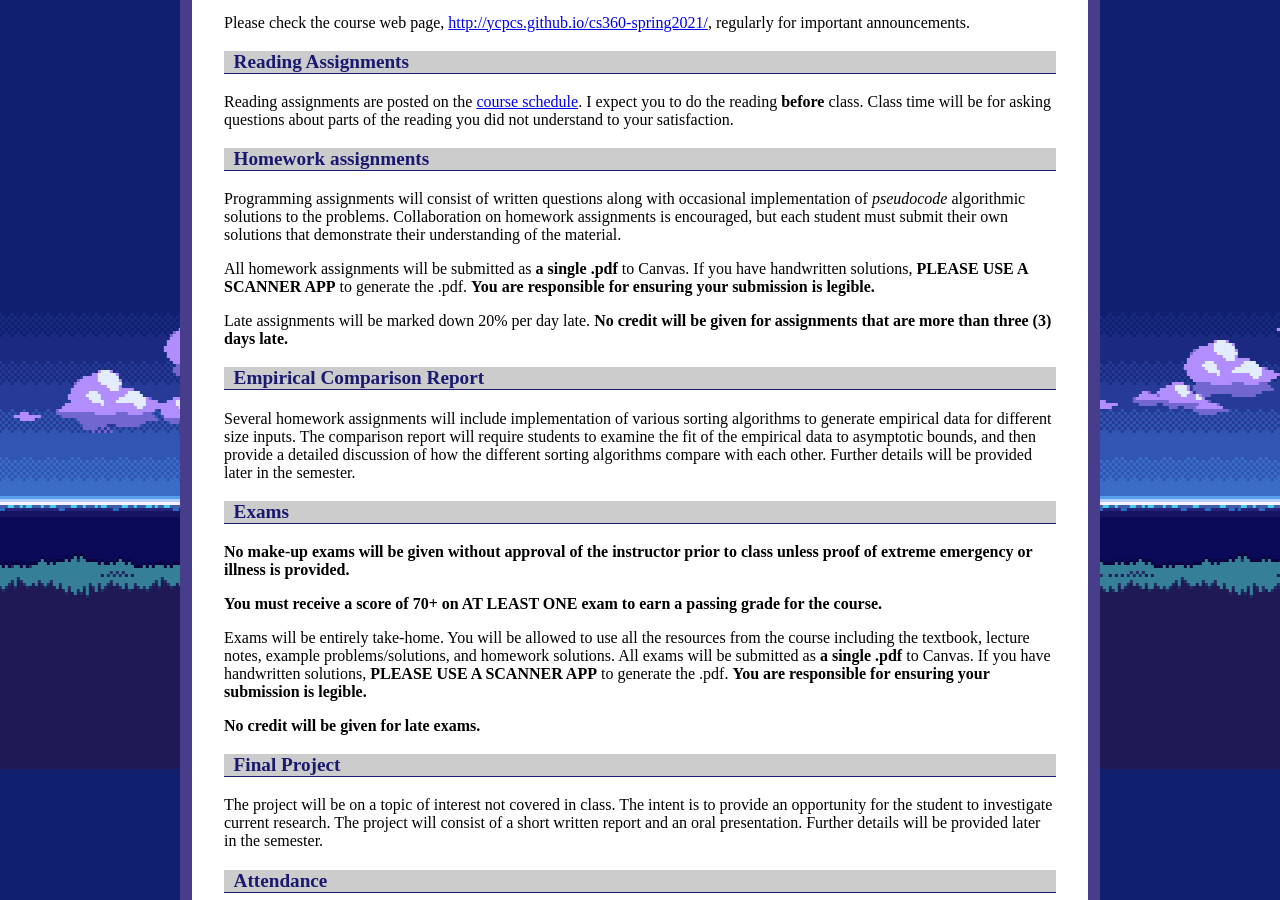
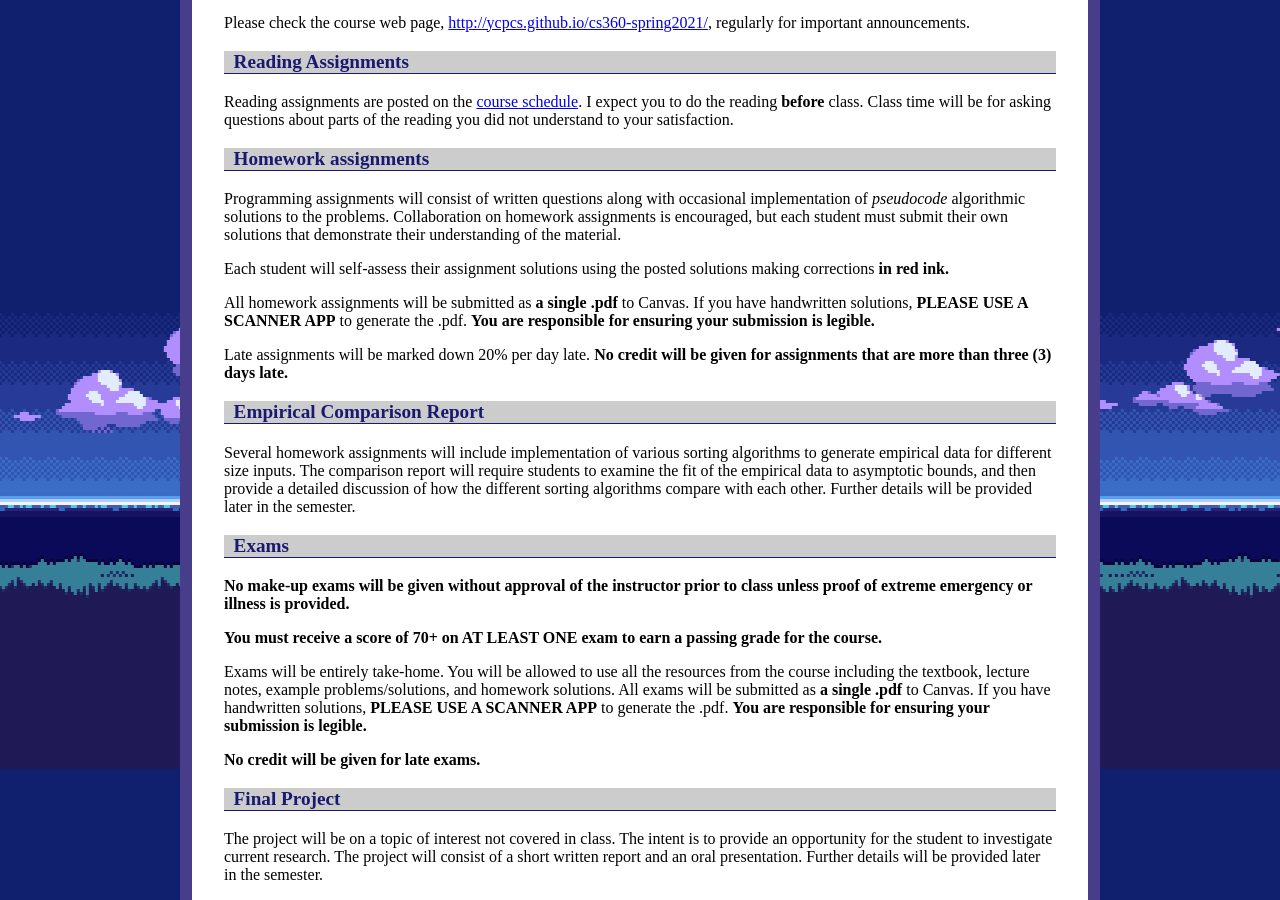
Before and after one commit to ycpcs/cs360-spring2021, a Jekyll site: the page built from syllabus.md, in a window 1280 px wide and 900 px high, scrolled down 1931 px. Built offline with Jekyll 4.4.1, drawn with Linux system fonts in a browser that asks for light colours.

Commit message:
update assign correction policy
update assign correction policy

```diff
--- a/syllabus.md
+++ b/syllabus.md
@@ -101,6 +101,8 @@ Reading assignments are posted on the [course schedule](schedule.html). I expect
 
 Programming assignments will consist of written questions along with occasional implementation of *pseudocode* algorithmic solutions to the problems. Collaboration on homework assignments is encouraged, but each student must submit their own solutions that demonstrate their understanding of the material.
 
+Each student will self-assess their assignment solutions using the posted solutions making corrections **in red ink.**
+
 All homework assignments will be submitted as **a single .pdf** to Canvas. If you have handwritten solutions, **PLEASE USE A SCANNER APP** to generate the .pdf. **You are responsible for ensuring your submission is legible.**
 
 Late assignments will be marked down 20% per day late. **No credit will be given for assignments that are more than three (3) days late.**
```
Also changed, not shown: assign/index.md (+2 -0 lines).
